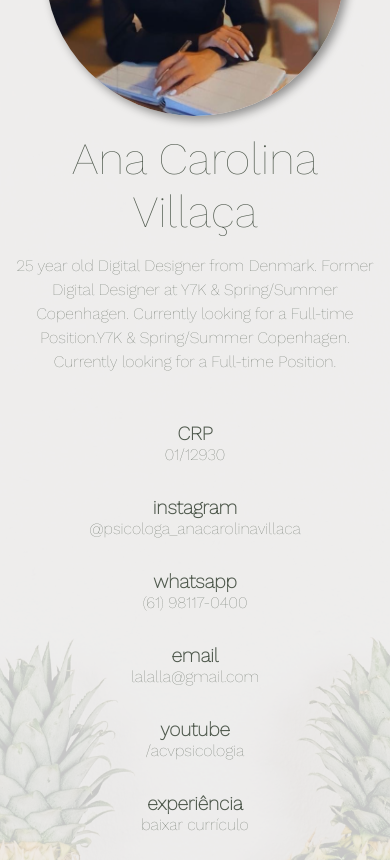
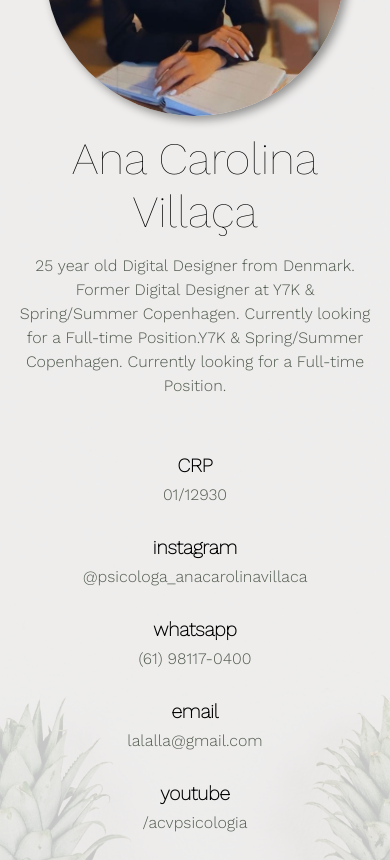
Before and after one commit to HenriqueAmorim20/acv-psicologia, a Nuxt app: page / in a window 390 px wide. Shown: the part 1140-2000 px from the top of the page. Built offline with nearby package versions, Linux system fonts and the light colour scheme.

Commit message:
fix: visual fixes for mobile

```diff
--- a/assets/css/global.css
+++ b/assets/css/global.css
@@ -25,7 +25,7 @@
 }
 
 body {
-  font-family: "WorkSansThin";
+  font-family: "WorkSansLight";
   background-color: var(--background);
   color: var(--primary);
 }
--- a/components/layouts/Footer.vue
+++ b/components/layouts/Footer.vue
@@ -63,7 +63,7 @@ function scrollTop() {
   justify-content: space-between;
   align-items: center;
   background-color: var(--background);
-  color: var(--secondary);
+  color: var(--primary);
   padding: 1.5rem 2rem 2.5rem 0rem;
 
   .left {
@@ -80,7 +80,7 @@ function scrollTop() {
 
       h1 {
         font-size: 2rem;
-        font-weight: normal;
+        font-family: "WorkSansThin";
       }
     }
 
@@ -146,7 +146,6 @@ function scrollTop() {
       }
     }
     .right {
-      // flex-direction: column;
       text-align: center;
       align-items: center;
     }
--- a/components/sections/Home.vue
+++ b/components/sections/Home.vue
@@ -39,6 +39,9 @@ import { Icon } from "@iconify/vue";
 
 <style lang="scss" scoped>
 .homeSection {
+  background-image: url("/backgrounds/background.jpg");
+  background-size: cover;
+  background-position: center;
   position: relative;
   display: flex;
   align-items: center;
@@ -138,4 +141,11 @@ import { Icon } from "@iconify/vue";
     }
   }
 }
+
+@media only screen and (max-width: 600px) {
+  .homeSection {
+    background-image: url("/backgrounds/background-mobile.jpg");
+    background-position: right;
+  }
+}
 </style>
--- a/components/sections/Sobre.vue
+++ b/components/sections/Sobre.vue
@@ -58,7 +58,7 @@
   background-image: url("/sobre/bg.jpg");
   background-size: cover;
   background-position: center;
-  color: var(--secondary);
+  color: var(--primary);
   min-height: fit-content;
   padding: 3rem 1rem 10rem;
 
@@ -85,12 +85,14 @@
       h1 {
         font-size: clamp(2.8rem, 4vw, 3.5rem);
         margin: 1rem 0;
+        font-family: "WorkSansThin";
         font-weight: normal;
       }
 
       p {
         font-size: clamp(1rem, 1.4vw, 1.2rem);
         line-height: clamp(1.5rem, 2.3vw, 2rem);
+        color: var(--secondary);
       }
     }
   }
@@ -99,7 +101,7 @@
     display: grid;
     grid-template-columns: repeat(3, 1fr);
     gap: 2rem;
-    margin-top: 3rem;
+    margin-top: 3.5rem;
     z-index: 1;
 
     div {
@@ -110,10 +112,13 @@
 
       h1 {
         font-size: clamp(1.2rem, 2.5vw, 1.4rem);
+        font-family: "WorkSansThin";
+        margin-bottom: 0.5rem;
       }
 
       span {
         font-size: clamp(1rem, 1.6vw, 1.2rem);
+        color: var(--secondary);
       }
     }
 
--- a/layouts/default.vue
+++ b/layouts/default.vue
@@ -1,23 +1,9 @@
 <template>
-  <div class="main">
+  <div>
     <LayoutsNavbar />
     <slot />
     <LayoutsFooter />
   </div>
 </template>
 
-<style lang="scss" scoped>
-.main {
-  background-image: url("/backgrounds/background.jpg");
-  background-size: cover;
-  background-position: center;
-  background-attachment: fixed;
-}
-
-@media only screen and (max-width: 600px) {
-  .main {
-    background-image: url("/backgrounds/background-mobile.jpg");
-    background-position: right;
-  }
-}
-</style>
+<style lang="scss" scoped></style>
```
